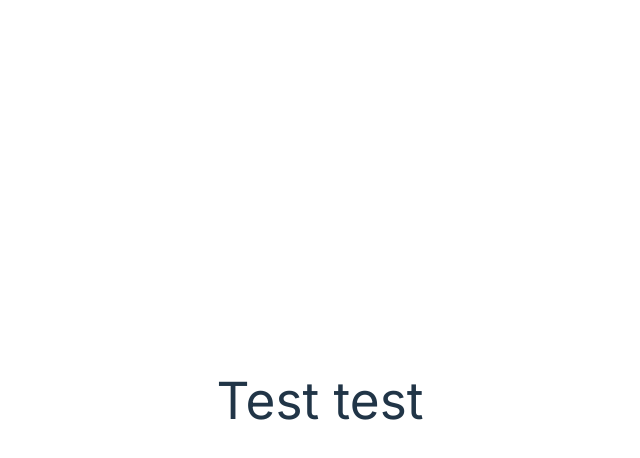
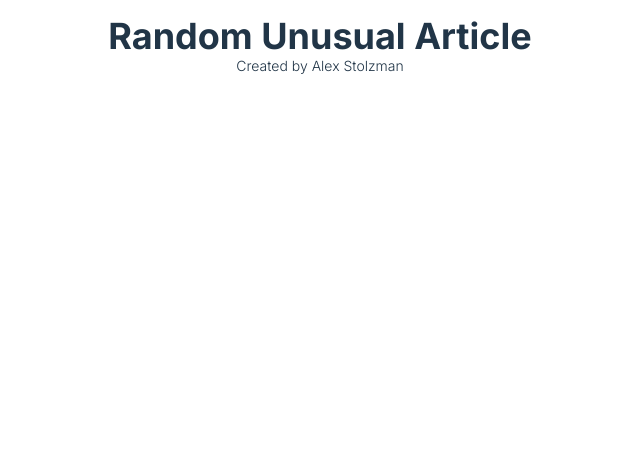
Before and after one commit to alexstolzman/unusual-articles, a React (Vite) app: page / in a window 1280 px wide. Shown: the top 458 px of the page, without its empty margins (320-960 px from the left). Built offline with nearby package versions, Linux system fonts and the light colour scheme.

Commit message:
Added title component

```diff
--- a/src/App.jsx
+++ b/src/App.jsx
@@ -1,12 +1,13 @@
 import React from 'react'
 import './styles/tailwind.css'
 import './App.css'
+import Title from './components/Title'
 
 function App() {
 
   return (
     <div className="App">
-        <h1>Test test</h1>
+        <Title />
     </div>
   )
 }
--- a/src/components/Title.jsx
+++ b/src/components/Title.jsx
@@ -0,0 +1,14 @@
+import React from "react";
+
+class Title extends React.Component{
+    render(){
+        return(
+            <div className="absolute inset-x-0 top-0 h-16 py-4">
+                <h6 className="text-4xl font-bold">Random Unusual Article</h6>
+                <p className="text-sm font-light">Created by Alex Stolzman</p>
+            </div>
+        )
+    }
+}
+
+export default Title;
```
